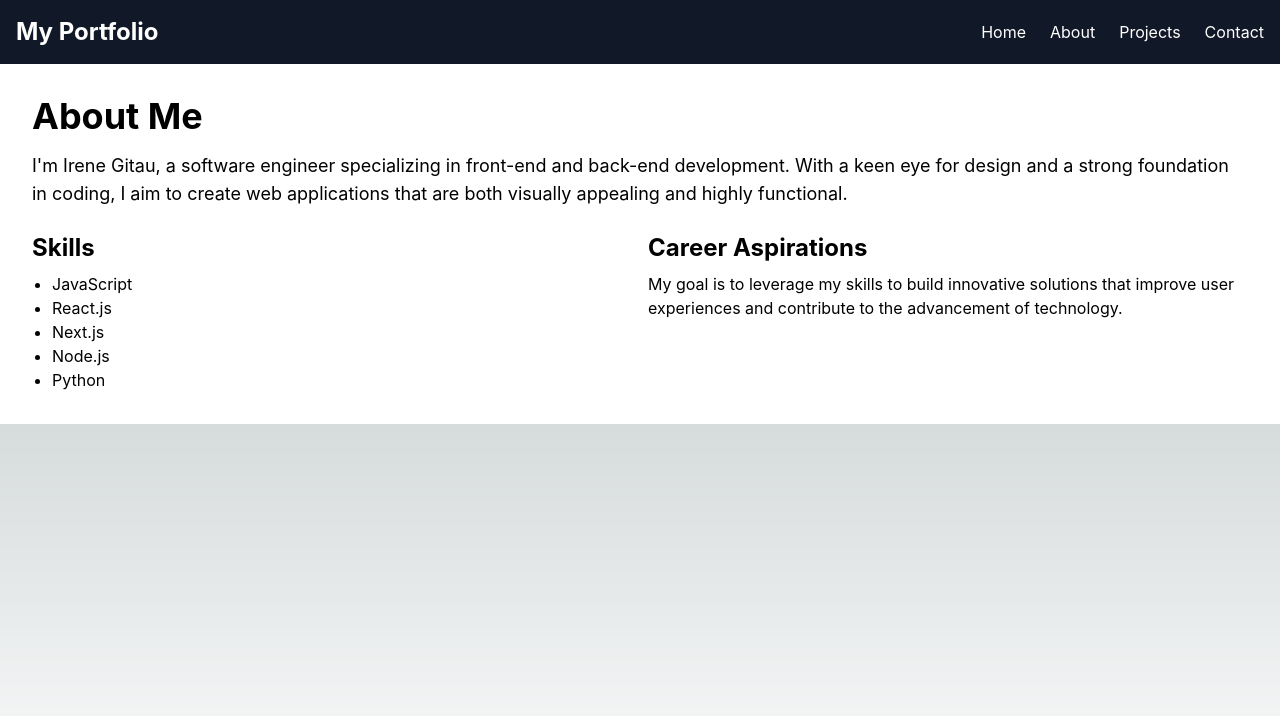
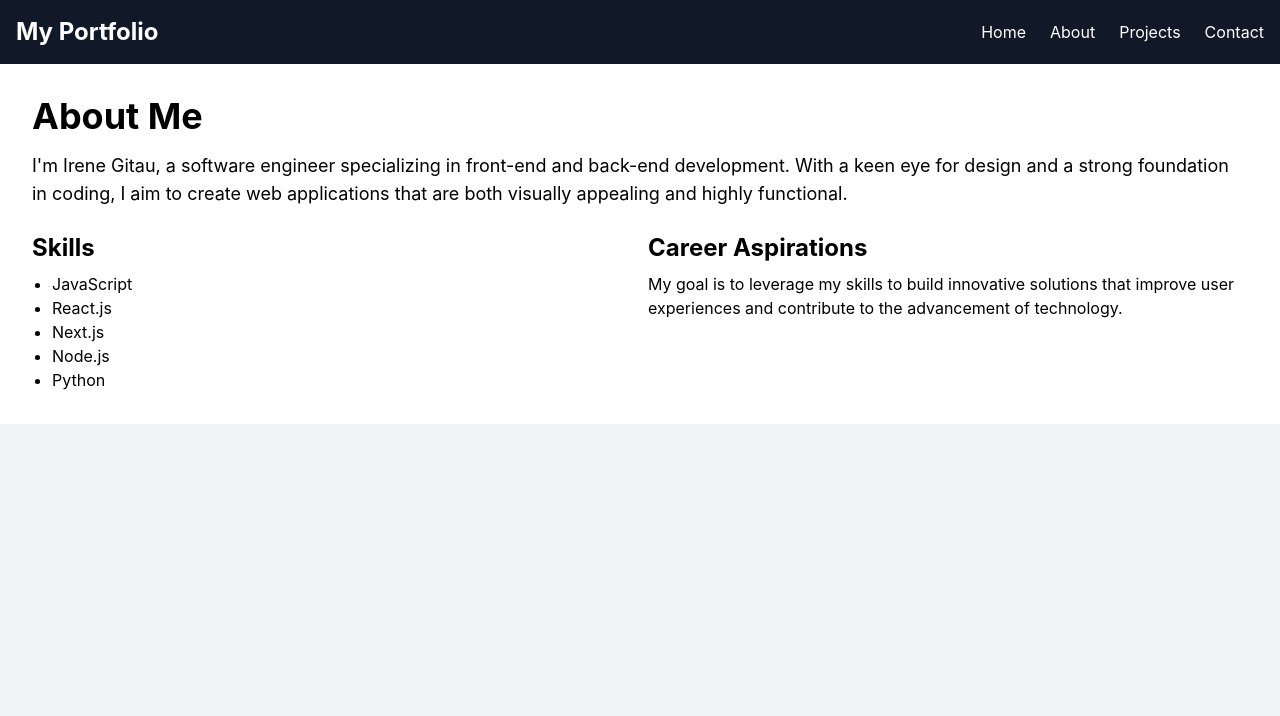
Before and after one commit to Annah-2003/My-Digital-Odyssey, a Next.js app in the folder portfolio/: page /about in a window 1280 px wide. Shown: the top 716 px of the page. Built offline with nearby package versions, Linux system fonts and the light colour scheme.

Commit message:
added dark mode

```diff
--- a/portfolio/components/AnimatedImage.js
+++ b/portfolio/components/AnimatedImage.js
@@ -8,7 +8,7 @@ const AnimatedImage = ({src, alt}) => (
     initial={{opacity: 0, y: 50}}
     animate={{opacity: 1, y: 0 }}
     transition= {{duration: 1}}
-    className= "w-full h-auto"
+    className= "w-full h-auto rounded-lg"
     />
 );
 
--- a/portfolio/pages/about.js
+++ b/portfolio/pages/about.js
@@ -4,7 +4,7 @@ import { motion } from 'framer-motion';
 
 export default function About() {
   return (
-    <div>
+    <div className="min-h-screen bg-gray-100 dark:bg-gray-900 text-black dark:text-white">
       <Navbar />
       <section className="p-8 bg-white">
         <motion.h1
--- a/portfolio/pages/projects.js
+++ b/portfolio/pages/projects.js
@@ -52,7 +52,7 @@ export default function Projects() {
                 target="_blank"
                 rel="noopener noreferrer"
               >
-                Visit Project
+                View Project
               </a>
             </motion.div>
           ))}
```
